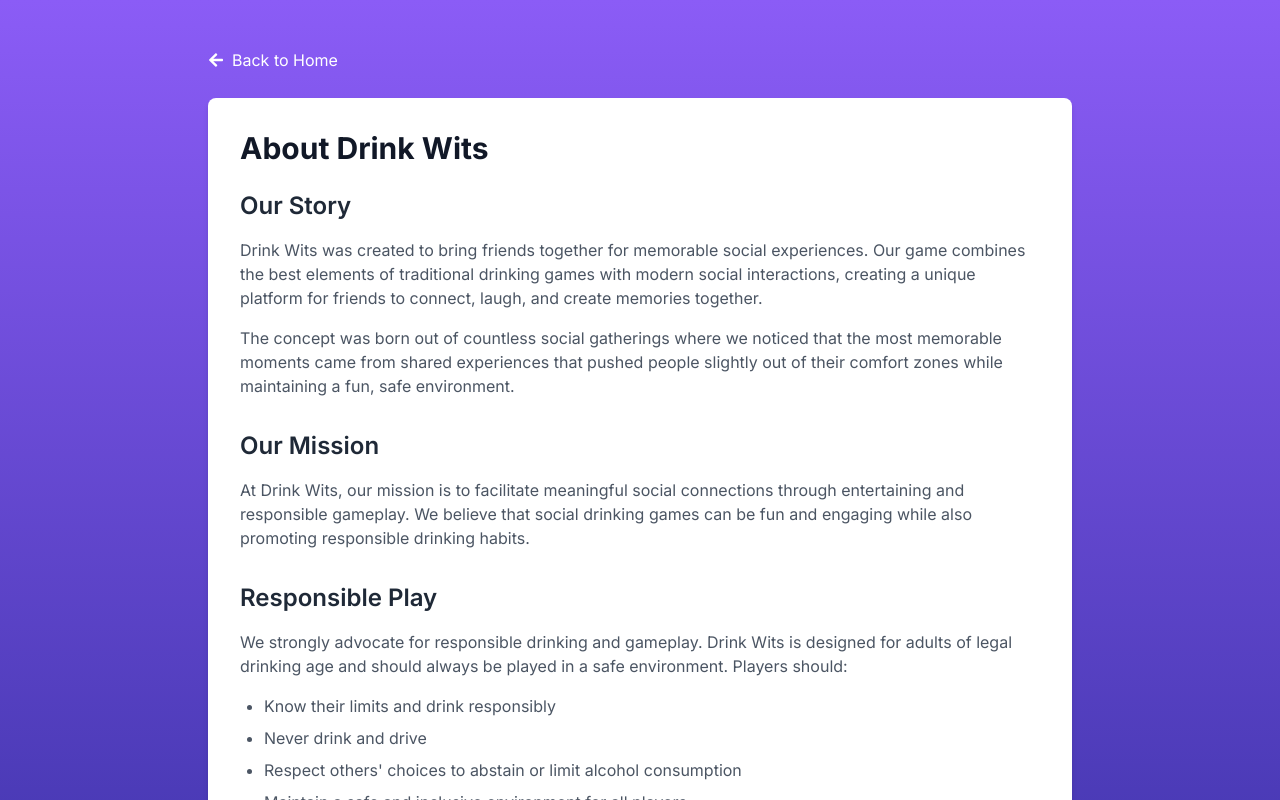
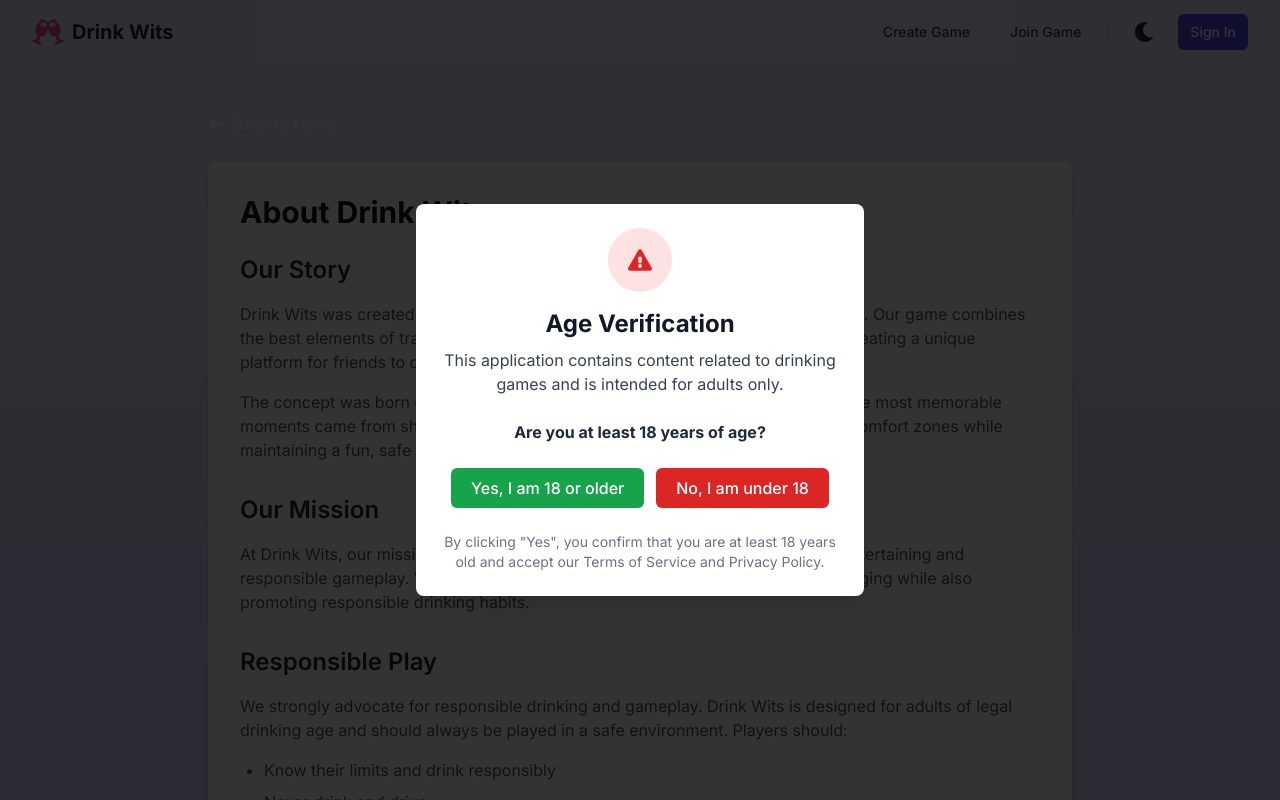
Before and after one commit to Bryan-Cee/drink-wits, a Next.js app: page /about in a window 1280 px wide. Shown: the top 800 px of the page. Built offline with nearby package versions, Linux system fonts and the light colour scheme.

Commit message:
feat: Update app layout with PWA components and add page transitions

```diff
--- a/src/app/globals.css
+++ b/src/app/globals.css
@@ -3,21 +3,20 @@
 @tailwind utilities;
 
 :root {
-  --foreground-rgb: 0, 0, 0;
+  --foreground-rgb: 51, 51, 51;
   --background-start-rgb: 214, 219, 220;
   --background-end-rgb: 255, 255, 255;
 }
 
-@media (prefers-color-scheme: dark) {
-  :root {
-    --foreground-rgb: 255, 255, 255;
-    --background-start-rgb: 0, 0, 0;
-    --background-end-rgb: 0, 0, 0;
-  }
+.dark {
+  --foreground-rgb: 255, 255, 255;
+  --background-start-rgb: 0, 0, 0;
+  --background-end-rgb: 0, 0, 0;
 }
 
 body {
   color: rgb(var(--foreground-rgb));
+  transition: color 0.3s ease, background-color 0.3s ease;
   background: linear-gradient(
       to bottom,
       transparent,
@@ -26,9 +25,14 @@ body {
     rgb(var(--background-start-rgb));
 }
 
-/* Ensure input text is always visible */
+/* Ensure proper input styling for both themes */
 input, textarea, select {
-  color: #333 !important; /* Dark text for all inputs */
+  @apply bg-white dark:bg-gray-800 text-gray-900 dark:text-white border-gray-300 dark:border-gray-700 focus:ring-indigo-500 dark:focus:ring-indigo-400 focus:border-indigo-500 dark:focus:border-indigo-400;
+}
+
+/* Focus states for accessibility */
+button, a {
+  @apply focus:outline-none focus:ring-2 focus:ring-offset-2 focus:ring-indigo-500 dark:focus:ring-indigo-400;
 }
 
 @layer utilities {
@@ -36,3 +40,20 @@ input, textarea, select {
     text-wrap: balance;
   }
 }
+
+/* Custom scrollbar for better UX */
+::-webkit-scrollbar {
+  width: 10px;
+}
+
+::-webkit-scrollbar-track {
+  @apply bg-gray-100 dark:bg-gray-900;
+}
+
+::-webkit-scrollbar-thumb {
+  @apply bg-gray-400 dark:bg-gray-700 rounded-full;
+}
+
+::-webkit-scrollbar-thumb:hover {
+  @apply bg-gray-500 dark:bg-gray-600;
+}
--- a/src/app/layout.tsx
+++ b/src/app/layout.tsx
@@ -1,14 +1,55 @@
-import type { Metadata } from "next";
+import type { Metadata, Viewport } from "next";
 import { Inter } from "next/font/google";
 import "./globals.css";
 import { Toaster } from "react-hot-toast";
 import { AuthProvider } from '@/lib/auth/auth-context';
+import { ThemeProvider } from '@/lib/theme/theme-context';
+import Navbar from '@/components/ui/Navbar';
+import Footer from '@/components/ui/Footer';
+import Script from "next/script";
+import dynamic from "next/dynamic";
+
+const OfflineIndicator = dynamic(() => import('@/components/ui/OfflineIndicator'), {
+  ssr: false
+});
+
+// Dynamically import AgeVerification to avoid hydration issues
+const AgeVerification = dynamic(() => import('@/components/ui/AgeVerification'), {
+  ssr: false
+});
 
 const inter = Inter({ subsets: ["latin"] });
+
+// Define viewport separately as required by Next.js 14.2.0
+export const viewport: Viewport = {
+  width: "device-width",
+  initialScale: 1,
+  maximumScale: 1,
+  userScalable: false,
+  themeColor: "#000000"
+};
 
 export const metadata: Metadata = {
   title: "Drink Wits - The Social Drinking Game",
   description: "A drinking game with dares and questions to play with friends",
+  manifest: "/manifest.json",
+  appleWebApp: {
+    capable: true,
+    statusBarStyle: "default",
+    title: "Drink Wits",
+  },
+  formatDetection: {
+    telephone: false,
+  },
+  icons: {
+    icon: [
+      { url: "/icons/icon-192x192.png", sizes: "192x192", type: "image/png" },
+      { url: "/icons/icon-512x512.png", sizes: "512x512", type: "image/png" },
+    ],
+    apple: [
+      { url: "/icons/apple-touch-icon.png", sizes: "180x180", type: "image/png" },
+    ],
+  },
 };
 
 export default function RootLayout({
@@ -17,14 +58,34 @@ export default function RootLayout({
   children: React.ReactNode;
 }>) {
   return (
-    <html lang="en">
+    <html lang="en" suppressHydrationWarning>
+      <head>
+        <meta name="application-name" content="Drink Wits" />
+        <meta name="apple-mobile-web-app-capable" content="yes" />
+        <meta name="apple-mobile-web-app-status-bar-style" content="default" />
+        <meta name="apple-mobile-web-app-title" content="Drink Wits" />
+        <meta name="mobile-web-app-capable" content="yes" />
+        <meta name="msapplication-TileColor" content="#000000" />
+        <meta name="msapplication-tap-highlight" content="no" />
+        <meta name="theme-color" content="#000000" />
+      </head>
       <body className={inter.className}>
-        <AuthProvider>
-          <main className="min-h-screen bg-gradient-to-b from-violet-500 to-indigo-800">
-            {children}
-            <Toaster position="top-center" />
-          </main>
-        </AuthProvider>
+        <ThemeProvider>
+          <AuthProvider>
+            <div className="flex flex-col min-h-screen">
+              <Navbar />
+              <main className="flex-1 pt-16 bg-gradient-to-b from-violet-100 to-indigo-200 dark:from-violet-500 dark:to-indigo-800 transition-colors duration-300">
+                {children}
+                <Toaster position="top-center" />
+              </main>
+              <Footer />
+              <OfflineIndicator />
+            </div>
+            {/* Age verification modal */}
+            <AgeVerification />
+          </AuthProvider>
+        </ThemeProvider>
+        <Script src="/register-sw.js" strategy="lazyOnload" />
       </body>
     </html>
   );
--- /dev/null
+++ b/src/app/template.tsx
@@ -0,0 +1,15 @@
+'use client';
+
+import PageTransition from '@/components/ui/PageTransition';
+import { usePathname } from 'next/navigation';
+import { ReactNode } from 'react';
+
+export default function Template({ children }: { children: ReactNode }) {
+  const pathname = usePathname();
+
+  return (
+    <PageTransition key={pathname}>
+      {children}
+    </PageTransition>
+  );
+}
```
